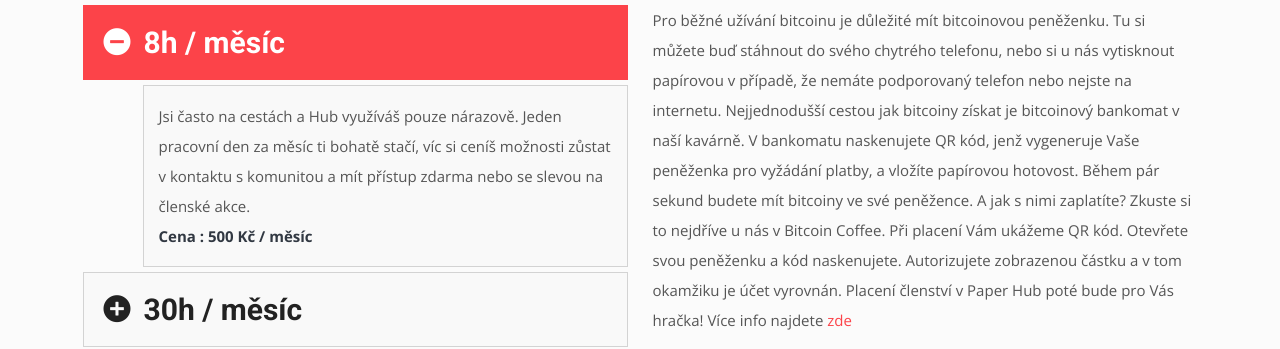
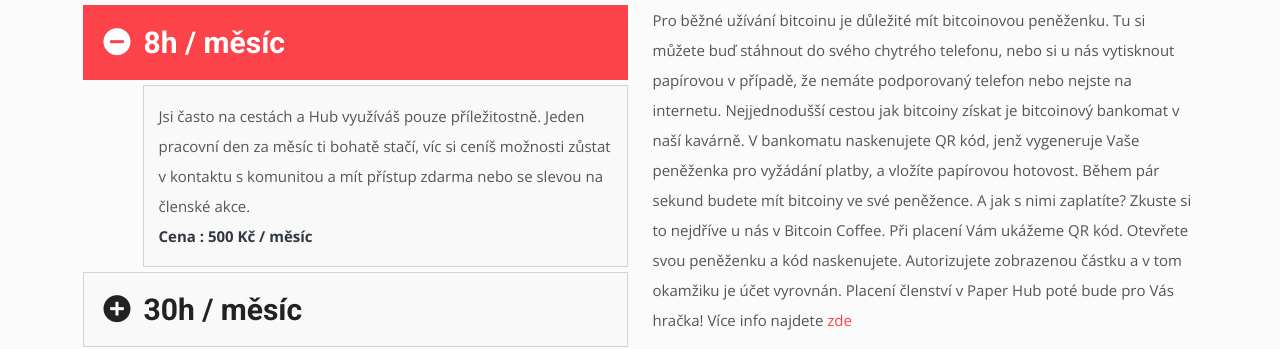
Before and after one commit to ParalelniPolis/paperhubweb, a Jekyll site: the page built from index.html, in a window 1280 px wide and 900 px high, scrolled down 2087 px. Shown: the part 154-503 px from the top of the window. Built offline with Jekyll 4.4.1, drawn with Linux system fonts in a browser that asks for light colours; some web fonts are replaced; Markdown is read by kramdown in place of the engine named in the settings.

Commit message:
Update website_text.yaml

```diff
--- a/_data/website_text.yaml
+++ b/_data/website_text.yaml
@@ -166,7 +166,7 @@ pricelist:
                 cz: "Cena : 500 Kč / měsíc"
                 eng: "Price : 500 CZK / month"
             description:
-                cz: "Jsi často na cestách a Hub využíváš pouze nárazově. Jeden pracovní den za měsíc ti bohatě stačí, víc si ceníš možnosti zůstat v kontaktu s komunitou a mít přístup zdarma nebo se slevou na členské akce."
+                cz: "Jsi často na cestách a Hub využíváš pouze příležitostně. Jeden pracovní den za měsíc ti bohatě stačí, víc si ceníš možnosti zůstat v kontaktu s komunitou a mít přístup zdarma nebo se slevou na členské akce."
                 eng: "A basic subscription that allows you to spend five hours a month in the coworking space. This subscription is the best option for a trial run or a one-time visit."
 
         -   time:
@@ -176,7 +176,7 @@ pricelist:
                 cz: "Cena : 1900 Kč / měsíc"
                 eng: "Price : 1900 CZK / month"
             description:
-                cz: "Základní členství využijete, jestliže chcete v Paper Hub pracovat pravidelně, ale stačí Vám na to méně než jeden den v týdnu. Tento tarif se hodí např. pro práci na určitém projektu, kterému se chcete věnovat koncentrovaně po určitý čas v měsíci."
+                cz: "Vyhovuje ti tvůj domácí nebo firemní pracovní stůl, ale jednou za týden si provětráš hlavu v jiném prostředí. Nebo se potřebuješ nárazově koncentrovat na určitý projekt - prostor plný do práce zabraných lidí a nepřetržitý přísun výběrové kávy je pro tvou produktivutu to pravé!"
                 eng: "This subscription will suit you if you want to work in Paper Hub regularly, but you are not planning to spend there more time than one day a week. This subscription is useful for example when working on a specific project you want to focus on at a certain time during the month."
 
         -   time:
```
